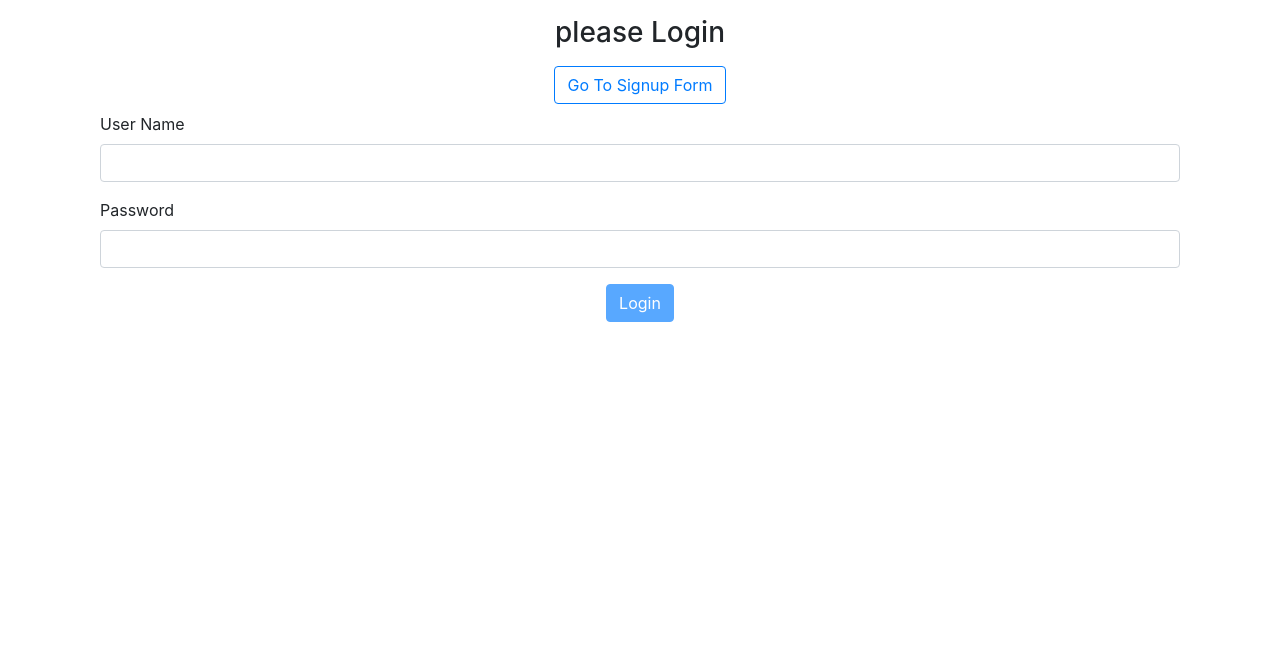
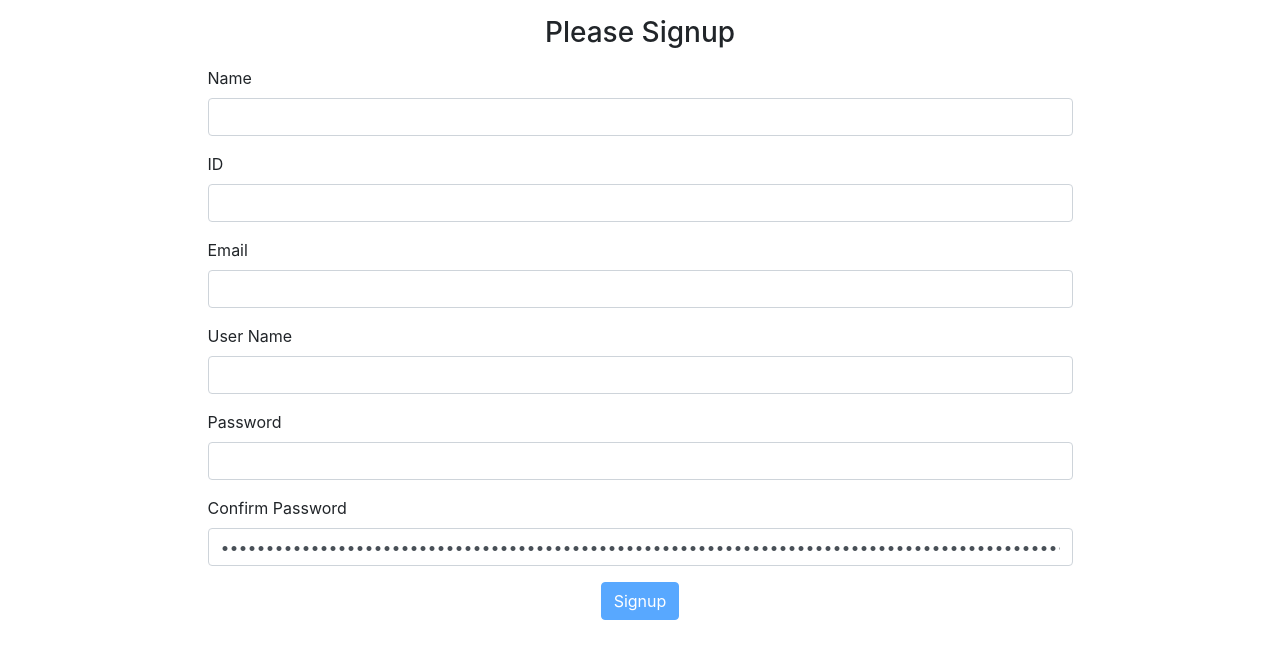
Before and after one commit to aharonhezi1/user-auth-app-front, an Angular app: page / in a window 1280 px wide. Shown: the top 658 px of the page. Built offline with nearby package versions, Linux system fonts and the light colour scheme.

Commit message:
spliting signup and login to 2 components. moving to reactive forms

```diff
--- a/src/app/app.component.html
+++ b/src/app/app.component.html
@@ -1 +1,4 @@
-<app-login></app-login>
+
+<!-- <app-login-v2></app-login-v2> -->
+
+<app-signup></app-signup>
--- /dev/null
+++ b/src/app/login-v2/login-v2.component.html
@@ -0,0 +1,29 @@
+<div class="container">
+    <h3 class="d-flex justify-content-center my-3">Please Login</h3>
+    <div class="d-flex justify-content-center">
+
+    <div class="col-12 col-md-10 col xl-8 ">
+    <form [formGroup]="loginForm" (ngSubmit)="onSubmit()">
+        <div class="col-12 form-group">
+            <label for="userName">User Name</label>
+            <input type="text" class="form-control" [formControlName]="'userName'">
+        </div>
+
+        <div class="col-12 form-group">
+            <label for="password">Password</label>
+            <input type="password" class="form-control" [formControlName]="'password'">
+        </div>
+
+        <div class="d-flex justify-content-center">
+            <div class="col-xs-12">
+                <button class="btn btn-primary" type="submit" [disabled]="isLoading || loginForm.invalid">
+                    <span *ngIf="isLoading" class="spinner-border text-primary spinner-border-sm" role="status"
+                        aria-hidden="true"> <span class="sr-only">Loading...</span></span>
+                    Login</button>
+
+            </div>
+        </div>
+    </form></div></div>
+
+
+</div>
--- /dev/null
+++ b/src/app/login-v2/login-v2.component.ts
@@ -0,0 +1,44 @@
+import { Component, OnInit } from '@angular/core';
+import { FormBuilder, FormGroup, Validators } from '@angular/forms';
+import { ApiService } from '../services/api.service';
+
+@Component({
+  selector: 'app-login-v2',
+  templateUrl: './login-v2.component.html',
+  styleUrls: ['./login-v2.component.scss']
+})
+export class LoginV2Component implements OnInit {
+
+  isLoading: boolean
+  loginForm: FormGroup;
+
+  constructor(private formBuilder: FormBuilder, private apiService: ApiService) { }
+
+
+
+
+
+  onSubmit(form) {
+    this.isLoading = true;
+    console.log(form.value);
+
+    this.apiService.login(form.value).subscribe((res: any) => {
+      console.log(res);
+      this.isLoading = false
+
+    }, (e) => {
+      console.log(e);
+      this.isLoading = false
+
+    })
+  }
+
+
+  ngOnInit(): void {
+    this.loginForm = this.formBuilder.group({
+      userName: ['', [Validators.required, Validators.minLength(2)]],
+      password: ['', [Validators.required, Validators.minLength(2)]]
+    })
+  }
+
+}
--- /dev/null
+++ b/src/app/signup/signup.component.html
@@ -0,0 +1,49 @@
+<div class="container">
+    <h3 class="d-flex justify-content-center my-3">Please Signup</h3>
+    <div class="d-flex justify-content-center">
+
+    <div class="col-12 col-md-10 col xl-8 ">
+    <form [formGroup]="signupForm" (ngSubmit)="onSubmit()">
+        <div class="col-12 form-group">
+            <label for="name">Name</label>
+            <input type="text" class="form-control" [formControlName]="'name'">
+        </div>
+
+        <div class="col-12 form-group">
+            <label for="id">ID</label>
+            <input type="text" class="form-control" [formControlName]="'id'">
+        </div>
+
+        <div class="col-12 form-group">
+            <label for="email">Email</label>
+            <input type="email" class="form-control" [formControlName]="'email'">
+        </div>
+
+        <div class="col-12 form-group">
+            <label for="userName">User Name</label>
+            <input type="text" class="form-control" [formControlName]="'userName'">
+        </div>
+
+        <div class="col-12 form-group">
+            <label for="password">Password</label>
+            <input type="password" class="form-control" [formControlName]="'password'">
+        </div>
+
+        <div class="col-12 form-group">
+            <label for="confirmPassword">Confirm Password</label>
+            <input type="password" class="form-control" [formControlName]="'confirmPassword'">
+        </div>
+
+        <div class="d-flex justify-content-center">
+            <div class="col-xs-12">
+                <button class="btn btn-primary" type="submit" [disabled]="isLoading || signupForm.invalid">
+                    <span *ngIf="isLoading" class="spinner-border text-primary spinner-border-sm" role="status"
+                        aria-hidden="true"> <span class="sr-only">Loading...</span></span>
+                        Signup</button>
+
+            </div>
+        </div>
+    </form></div></div>
+
+
+</div>
--- /dev/null
+++ b/src/app/signup/signup.component.ts
@@ -0,0 +1,42 @@
+import { Component, OnInit } from '@angular/core';
+import { FormGroup, FormBuilder, Validators } from '@angular/forms';
+import { ApiService } from '../services/api.service';
+
+@Component({
+  selector: 'app-signup',
+  templateUrl: './signup.component.html',
+  styleUrls: ['./signup.component.scss']
+})
+export class SignupComponent implements OnInit {
+
+  isLoading: boolean
+  signupForm: FormGroup;
+
+  constructor(private formBuilder: FormBuilder, private apiService: ApiService) { }
+
+  onSubmit(form){
+    this.isLoading = true;
+       console.log(form.value);
+        this.apiService.createUser(form.value).subscribe((res: any) => {
+          console.log(res);
+          this.isLoading = false
+        }, (e) => {
+          console.log(e);
+          this.isLoading = false
+
+        })
+      }
+
+  ngOnInit(): void {
+    this.signupForm=this.formBuilder.group({
+      name:['',[Validators.required, Validators.minLength(2)]],
+      id:['',[Validators.required]],
+      email:['',[Validators.required, Validators.email]],
+      userName: ['', [Validators.required, Validators.minLength(2)]],
+      password: ['', [Validators.required, Validators.minLength(2)]],
+      confirmPassword:[[Validators.required, Validators.minLength(2)]],
+
+    })
+  }
+
+}
--- a/src/styles.scss
+++ b/src/styles.scss
@@ -1 +1,5 @@
 /* You can add global styles to this file, and also import other style files */
+input.ng-invalid.ng-touched,
+textarea.ng-invalid.ng-touched{
+  border: 1px solid red;
+}
```
Also changed, not shown: src/app/app.module.ts (+6 -1 lines), src/app/login-v2/login-v2.component.scss (added), src/app/signup/signup.component.scss (added).
